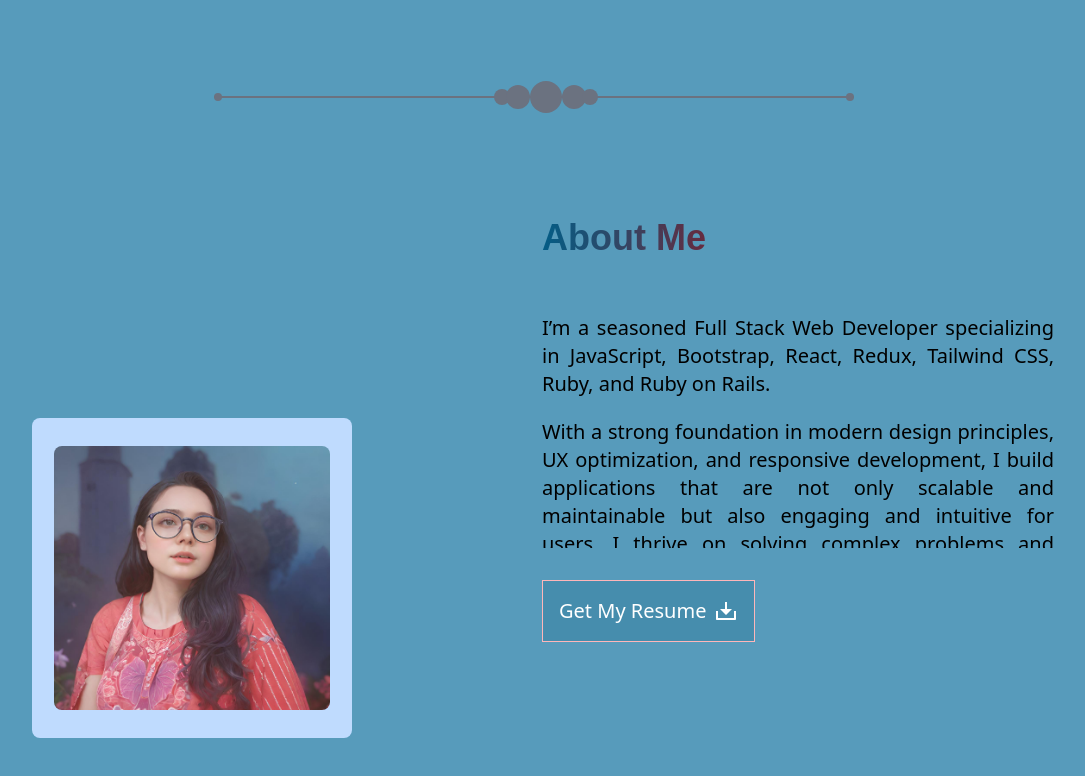
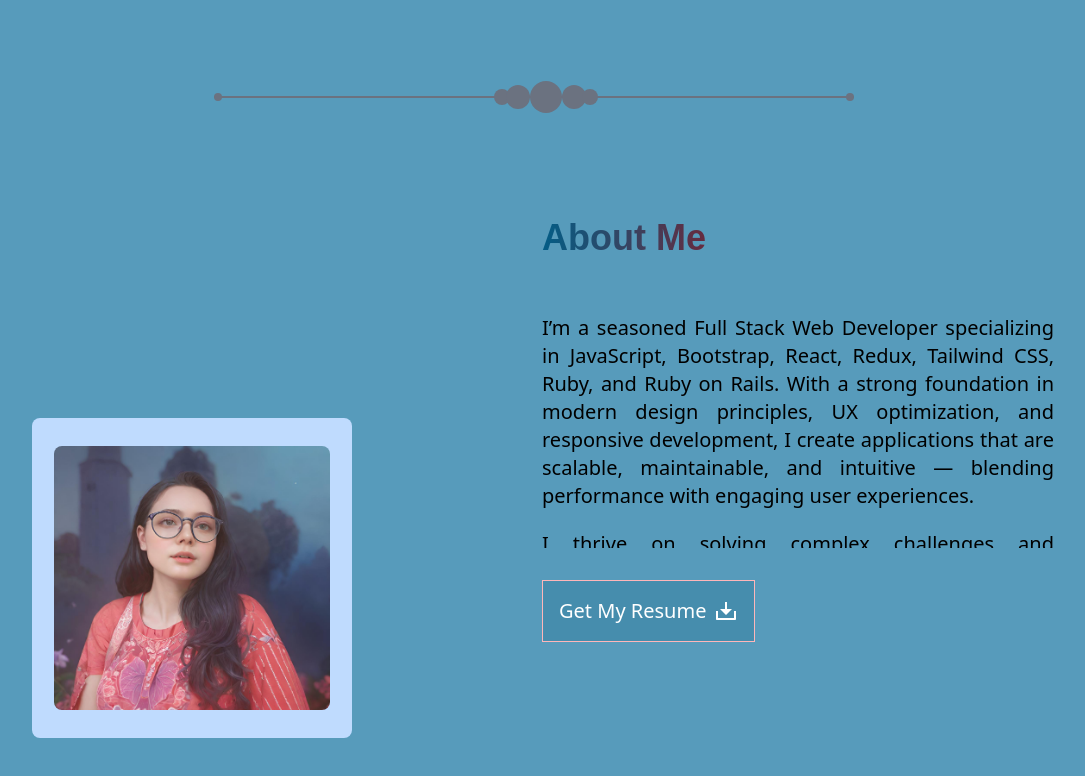
Before and after one commit to anita00001/portfolio-anita, a React (Create React App) app: page / in a window 1280 px wide. Shown: the part 3846-4622 px from the top of the page, without its empty margins (106-1191 px from the left). Built offline with nearby package versions, Linux system fonts and the light colour scheme.

Commit message:
Modify About me description

```diff
--- a/src/components/AboutDescription.jsx
+++ b/src/components/AboutDescription.jsx
@@ -13,13 +13,13 @@ const AboutDescription = () => {
           style={{ maxHeight: '250px' }} // Fixed height with scroll
         >
           <p className="text-xl py-4 text-justify">
-            I’m a seasoned Full Stack Web Developer specializing in JavaScript, Bootstrap, React, Redux, Tailwind CSS, Ruby, and Ruby on Rails.
+            I’m a seasoned Full Stack Web Developer specializing in JavaScript, Bootstrap, React, Redux, Tailwind CSS, Ruby, and Ruby on Rails. With a strong foundation in modern design principles, UX optimization, and responsive development, I create applications that are scalable, maintainable, and intuitive — blending performance with engaging user experiences.
           </p>
           <p className="text-xl py-1 text-justify">
-            With a strong foundation in modern design principles, UX optimization, and responsive development, I build applications that are not only scalable and maintainable but also engaging and intuitive for users. I thrive on solving complex problems and transforming ideas into elegant, high-performing solutions. Whether it’s crafting seamless user interfaces or architecting robust server-side systems, I focus on delivering work that exceeds expectations.
+            I thrive on solving complex challenges and transforming ideas into elegant, high-performing solutions. From crafting seamless interfaces to architecting robust back-end systems, my focus is always on delivering results that exceed expectations.
           </p>
           <p className="text-xl py-1 mb-2 text-justify">
-            Beyond coding, I’m a passionate chess player and painting enthusiast — constantly exploring new perspectives that inspire creativity in my development process. I’m driven by the fusion of design, code, and human experience, and I’m excited to collaborate on projects that make a real impact.
+            Beyond coding, I’m a passionate chess player and painting enthusiast, constantly exploring new perspectives that fuel my creativity and problem-solving approach. Driven by the fusion of design, code, and human experience, I’m always excited to collaborate on projects that make a meaningful impact.
           </p>
         </div>
         <a href={resumePdf} download className="text-xl mt-8 p-4 text-justify border border-color2 flex items-center bg-color1 hover:bg-color6 hover:border-color1 text-white w-max">
```
